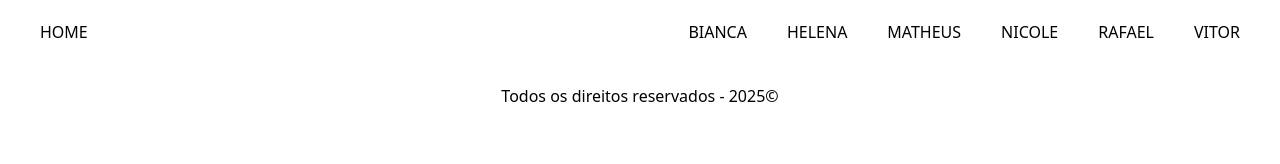
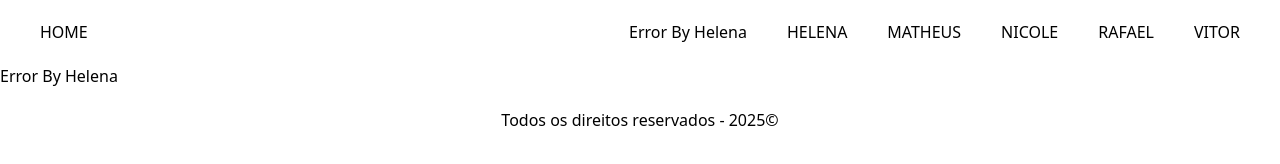
Before and after one commit to ProjetoIntegrador-2-2025/portfolio, a plain HTML site: page index.html in a window 1280 px wide. Drawn offline with nearby package versions, Linux system fonts and the light colour scheme.

Commit message:
TEST: create errors

```diff
--- a/index.html
+++ b/index.html
@@ -11,7 +11,7 @@
       <nav class="flex justify-between">
         <p><a href="index.html">HOME</a></p>
         <ul class="flex gap-10">
-          <li><a href="bianca.html">BIANCA</a></li>
+          <p>Error By Helena</p>
           <li><a href="helena.html">HELENA</a></li>
           <li><a href="matheus.html">MATHEUS</a></li>
           <li><a href="nicole.html">NICOLE</a></li>
@@ -21,6 +21,9 @@
       </nav>
     </header>
 
+    <header></header>
+    <p>Error By Helena</p>
+
     <main></main>
 
     <footer class="py-5 text-center">
```
